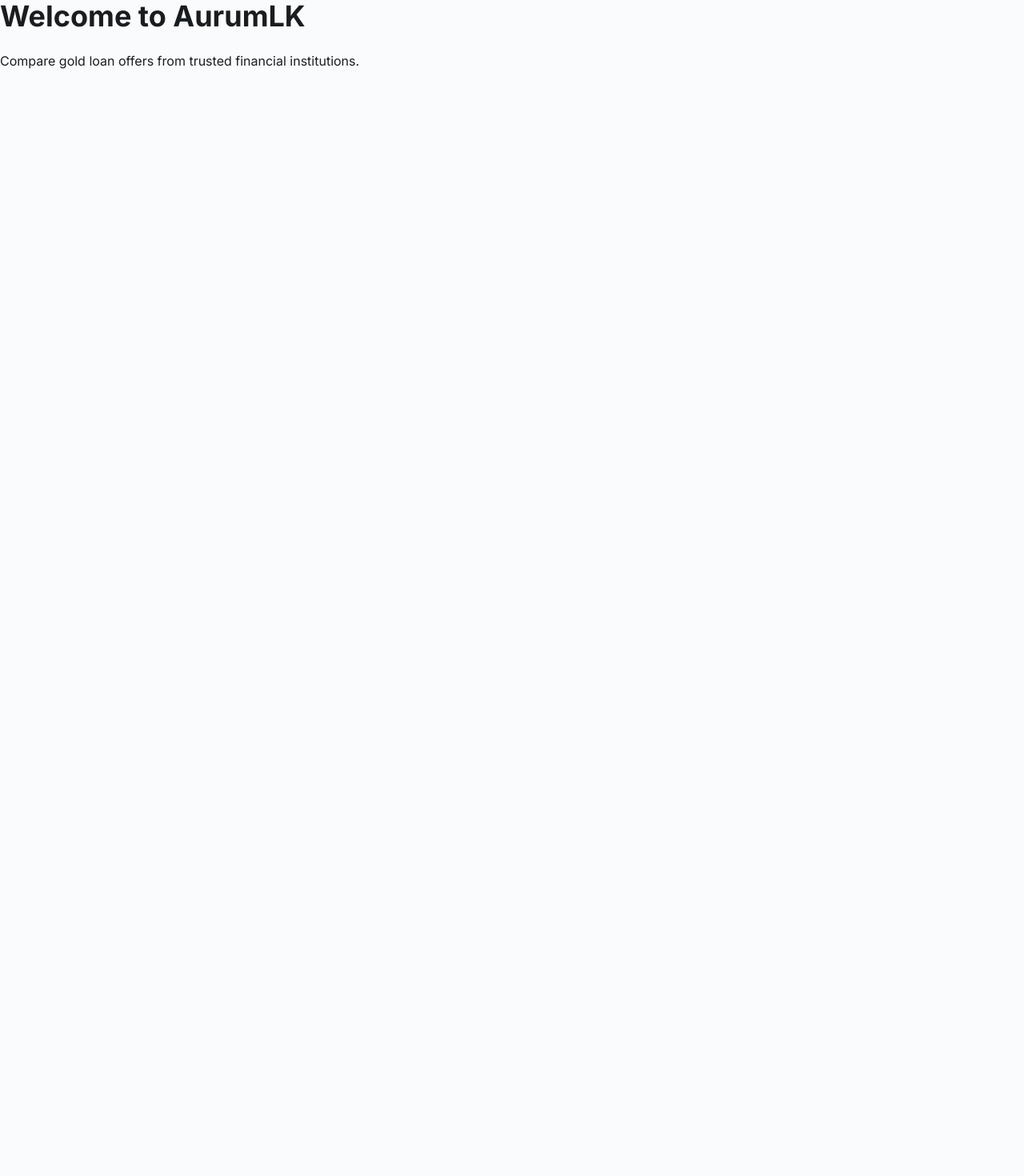
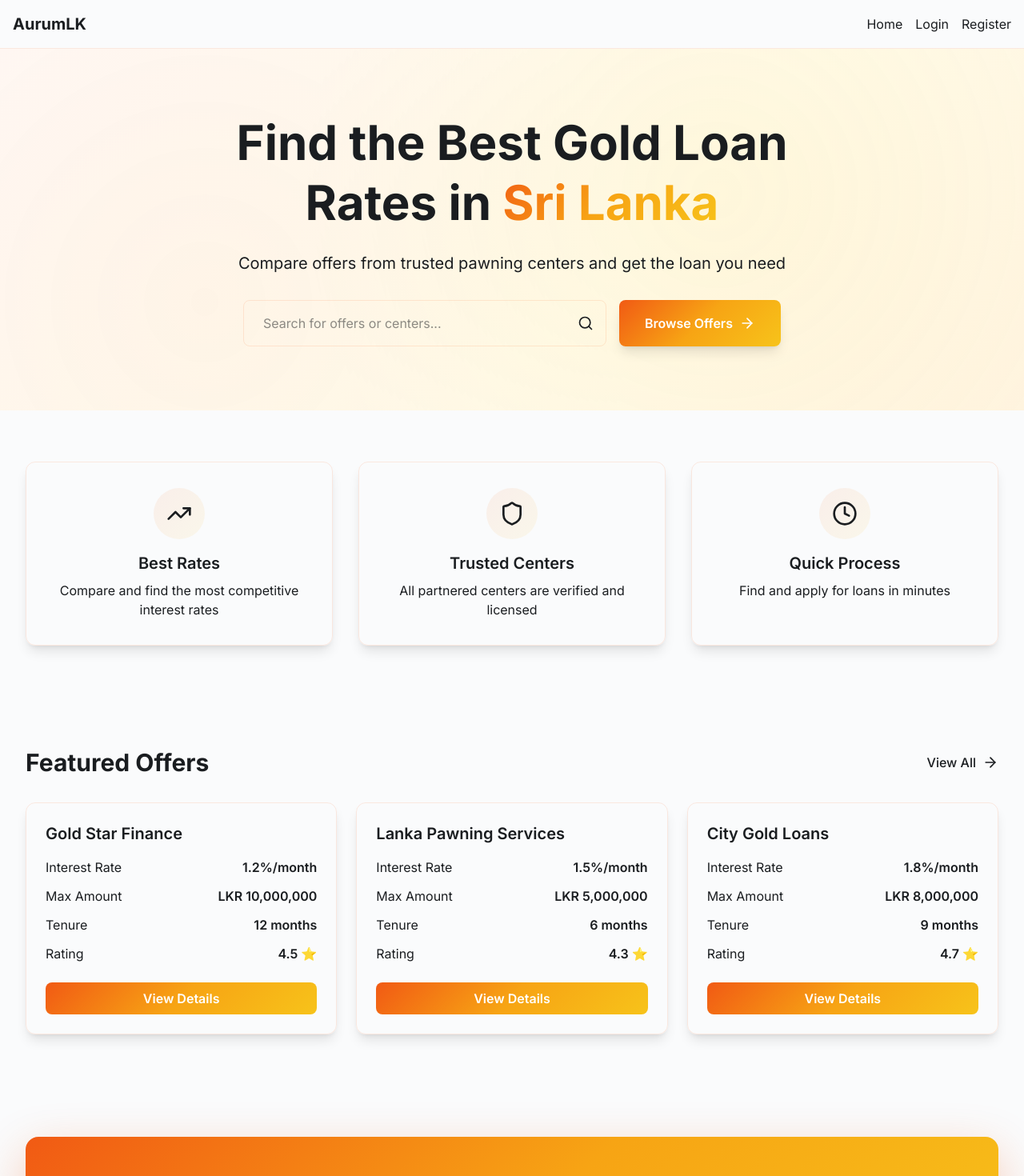
Before and after one commit to wimansa-samudinee/AurumLK, a React (Vite) app in the folder frontend/: page / in a window 1280 px wide. Shown: the top 1470 px of the page at 80% size. Before the commit the page ends 800 px from the top, so only its background shows below. Built offline with nearby package versions, Linux system fonts and the light colour scheme.

Commit message:
feat : Add home page and brand title

```diff
--- a/frontend/index.html
+++ b/frontend/index.html
@@ -3,7 +3,7 @@
   <head>
     <meta charset="UTF-8" />
     <meta name="viewport" content="width=device-width, initial-scale=1.0" />
-    <title>Design 30 Screen UI</title>
+    <title>AurumLK</title>
     <meta name="description" content="Compare and explore gold loan offers from multiple pawning centers with personalized dashboards for customers, businesses, and admins to manage inquiries and analytics." />
     <meta name="robots" content="noindex, nofollow" />
     <style>html, body { height: 100%; margin: 0; } #root { height: 100%; }</style>
--- a/frontend/src/pages/Home.tsx
+++ b/frontend/src/pages/Home.tsx
@@ -1,17 +1,173 @@
-// import { Button } from "@/components/ui/button";
+import { Link } from "react-router";
+import { Search, TrendingUp, Shield, Clock, ArrowRight } from "lucide-react";
+import Navbar from "../components/Navbar";
+import Footer from "../components/Footer";
 
 export default function Home() {
+  const featuredOffers = [
+    {
+      id: 1,
+      center: "Gold Star Finance",
+      rate: "1.2%",
+      maxAmount: "10,000,000",
+      tenure: "12 months",
+      rating: 4.5,
+    },
+    {
+      id: 2,
+      center: "Lanka Pawning Services",
+      rate: "1.5%",
+      maxAmount: "5,000,000",
+      tenure: "6 months",
+      rating: 4.3,
+    },
+    {
+      id: 3,
+      center: "City Gold Loans",
+      rate: "1.8%",
+      maxAmount: "8,000,000",
+      tenure: "9 months",
+      rating: 4.7,
+    },
+  ];
+
   return (
-    <div className="space-y-6">
-      <h1 className="text-4xl font-bold">
-        Welcome to AurumLK
-      </h1>
+    <div className="min-h-screen flex flex-col bg-background">
+      <Navbar />
 
-      <p>
-        Compare gold loan offers from trusted financial institutions.
-      </p>
+      <main className="flex-1">
+        {/* Hero Section */}
+        <section className="relative py-20 overflow-hidden" style={{background: 'linear-gradient(135deg, #fff8f4 0%, #fffbea 60%, #fff4e0 100%)'}}>
+          <div className="absolute inset-0 opacity-20 pointer-events-none">
+            <div className="absolute inset-0" style={{background: 'radial-gradient(circle at 70% 40%, rgba(247,195,26,0.35), transparent 55%), radial-gradient(circle at 20% 70%, rgba(241,90,20,0.18), transparent 50%)'}}></div>
+          </div>
+          <div className="relative max-w-7xl mx-auto px-4 sm:px-6 lg:px-8">
+            <div className="text-center max-w-3xl mx-auto">
+              <h1 className="text-5xl md:text-6xl font-bold text-foreground mb-6 leading-tight">
+                Find the Best Gold Loan Rates in
+                <span className="text-gradient-brand"> Sri Lanka</span>
+              </h1>
+              <p className="text-xl text-muted-foreground mb-8">
+                Compare offers from trusted pawning centers and get the loan you need
+              </p>
+              <div className="flex flex-col sm:flex-row gap-4 max-w-2xl mx-auto">
+                <div className="flex-1 relative">
+                  <input
+                    type="text"
+                    placeholder="Search for offers or centers..."
+                    className="w-full px-6 py-4 bg-card border border-border text-foreground rounded-lg focus:outline-none focus:ring-2 focus:ring-primary focus:border-primary transition-all"
+                  />
+                  <Search className="absolute right-4 top-1/2 -translate-y-1/2 text-muted-foreground w-5 h-5" />
+                </div>
+                <Link
+                  to="/offers"
+                  className="px-8 py-4 bg-primary text-white rounded-lg hover:bg-primary/90 transition-all inline-flex items-center justify-center space-x-2 font-semibold shadow-lg hover:shadow-xl hover:-translate-y-0.5"
+                >
+                  <span>Browse Offers</span>
+                  <ArrowRight className="w-5 h-5" />
+                </Link>
+              </div>
+            </div>
+          </div>
+        </section>
 
-      {/* <Button>Browse Offers</Button> */}
+        {/* Features Section */}
+        <section className="py-16 bg-muted/20">
+          <div className="max-w-7xl mx-auto px-4 sm:px-6 lg:px-8">
+            <div className="grid grid-cols-1 md:grid-cols-3 gap-8">
+              <div className="text-center p-8 bg-card border border-border rounded-xl hover:border-primary/30 transition-all hover:-translate-y-1 shadow-lg">
+                <div className="w-16 h-16 bg-primary/10 rounded-full flex items-center justify-center mx-auto mb-4">
+                  <TrendingUp className="w-8 h-8 text-primary" />
+                </div>
+                <h3 className="text-xl font-semibold text-foreground mb-2">Best Rates</h3>
+                <p className="text-muted-foreground">
+                  Compare and find the most competitive interest rates
+                </p>
+              </div>
+              <div className="text-center p-8 bg-card border border-border rounded-xl hover:border-primary/30 transition-all hover:-translate-y-1 shadow-lg">
+                <div className="w-16 h-16 bg-primary/10 rounded-full flex items-center justify-center mx-auto mb-4">
+                  <Shield className="w-8 h-8 text-primary" />
+                </div>
+                <h3 className="text-xl font-semibold text-foreground mb-2">Trusted Centers</h3>
+                <p className="text-muted-foreground">
+                  All partnered centers are verified and licensed
+                </p>
+              </div>
+              <div className="text-center p-8 bg-card border border-border rounded-xl hover:border-primary/30 transition-all hover:-translate-y-1 shadow-lg">
+                <div className="w-16 h-16 bg-primary/10 rounded-full flex items-center justify-center mx-auto mb-4">
+                  <Clock className="w-8 h-8 text-primary" />
+                </div>
+                <h3 className="text-xl font-semibold text-foreground mb-2">Quick Process</h3>
+                <p className="text-muted-foreground">
+                  Find and apply for loans in minutes
+                </p>
+              </div>
+            </div>
+          </div>
+        </section>
+
+        {/* Featured Offers Section */}
+        <section className="py-16 bg-background">
+          <div className="max-w-7xl mx-auto px-4 sm:px-6 lg:px-8">
+            <div className="flex justify-between items-center mb-8">
+              <h2 className="text-3xl font-bold text-foreground">Featured Offers</h2>
+              <Link to="/offers" className="text-primary hover:text-primary/80 flex items-center space-x-2 font-medium transition-colors">
+                <span>View All</span>
+                <ArrowRight className="w-5 h-5" />
+              </Link>
+            </div>
+            <div className="grid grid-cols-1 md:grid-cols-3 gap-6">
+              {featuredOffers.map((offer) => (
+                <div key={offer.id} className="bg-card border border-border rounded-xl p-6 hover:border-primary/30 transition-all hover:-translate-y-1 shadow-lg">
+                  <h3 className="text-xl font-semibold text-foreground mb-4">{offer.center}</h3>
+                  <div className="space-y-3">
+                    <div className="flex justify-between">
+                      <span className="text-muted-foreground">Interest Rate</span>
+                      <span className="font-semibold text-primary">{offer.rate}/month</span>
+                    </div>
+                    <div className="flex justify-between">
+                      <span className="text-muted-foreground">Max Amount</span>
+                      <span className="font-semibold text-foreground">LKR {offer.maxAmount}</span>
+                    </div>
+                    <div className="flex justify-between">
+                      <span className="text-muted-foreground">Tenure</span>
+                      <span className="font-semibold text-foreground">{offer.tenure}</span>
+                    </div>
+                    <div className="flex justify-between items-center">
+                      <span className="text-muted-foreground">Rating</span>
+                      <span className="font-semibold text-foreground">{offer.rating} ⭐</span>
+                    </div>
+                  </div>
+                  <Link
+                    to={`/offers/${offer.id}`}
+                    className="mt-6 w-full block text-center px-4 py-2 bg-primary text-white rounded-lg hover:bg-primary/90 transition-all font-semibold"
+                  >
+                    View Details
+                  </Link>
+                </div>
+              ))}
+            </div>
+          </div>
+        </section>
+
+        {/* CTA Section */}
+        <section className="py-16 bg-muted/30">
+          <div className="max-w-7xl mx-auto px-4 sm:px-6 lg:px-8">
+            <div className="rounded-2xl p-12 text-center shadow-2xl" style={{background: 'linear-gradient(135deg, #f15a14 0%, #f7a414 50%, #f7c31a 100%)', boxShadow: '0 20px 60px rgba(241,90,20,0.30)'}}>
+              <h2 className="text-3xl font-bold text-white mb-4">Ready to Get Started?</h2>
+              <p className="text-xl text-white/90 mb-8">Calculate your loan amount and compare offers today</p>
+              <Link
+                to="/calculator"
+                className="inline-block px-8 py-4 bg-white text-primary rounded-lg hover:bg-white/90 transition-all font-semibold shadow-lg hover:shadow-xl hover:-translate-y-0.5"
+              >
+                Try Our Calculator
+              </Link>
+            </div>
+          </div>
+        </section>
+      </main>
+
+      <Footer />
     </div>
   );
 }
```
